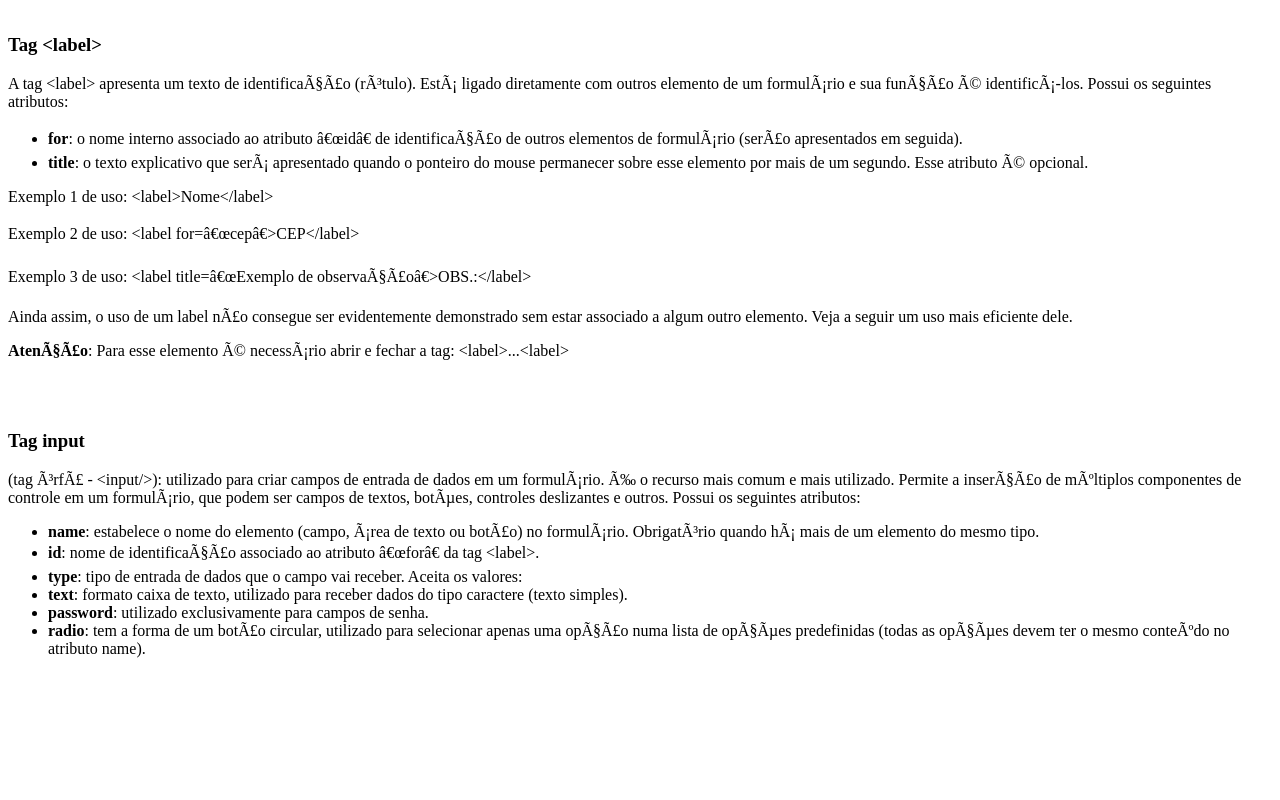
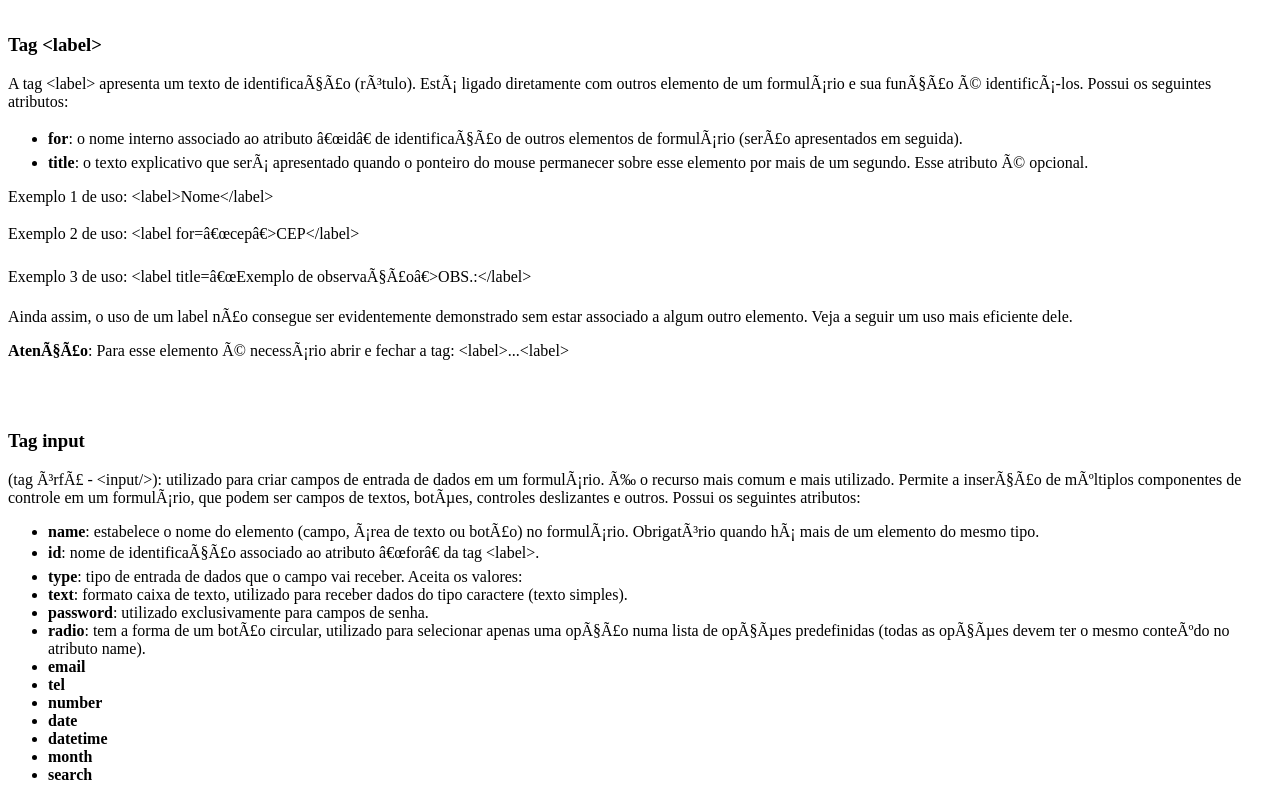
Before and after one commit to rikamorais/web_design, a plain HTML site: page formularios.html in a window 1280 px wide. Shown: the part 953-1753 px from the top of the page. Before the commit the page ends 1627 px from the top, so only its background shows below. Drawn offline with Linux system fonts and the light colour scheme.

Commit message:
atualização da página formularios

```diff
--- a/formularios.html
+++ b/formularios.html
@@ -167,6 +167,13 @@ formulário. Obrigatório quando há mais de um elemento do mesmo tipo.</li>
 uma opção numa lista de opções predefinidas (todas as opções devem ter o
 mesmo conteúdo no atributo name).</li>
     </li>
+    <li><strong>email</strong></li>
+    <li><strong>tel</strong></li>
+    <li><strong>number</strong></li>
+    <li><strong>date</strong></li>
+    <li><strong>datetime</strong></li>
+    <li><strong>month</strong></li>
+    <li><strong>search</strong></li>
 </ul>
 
 
```
